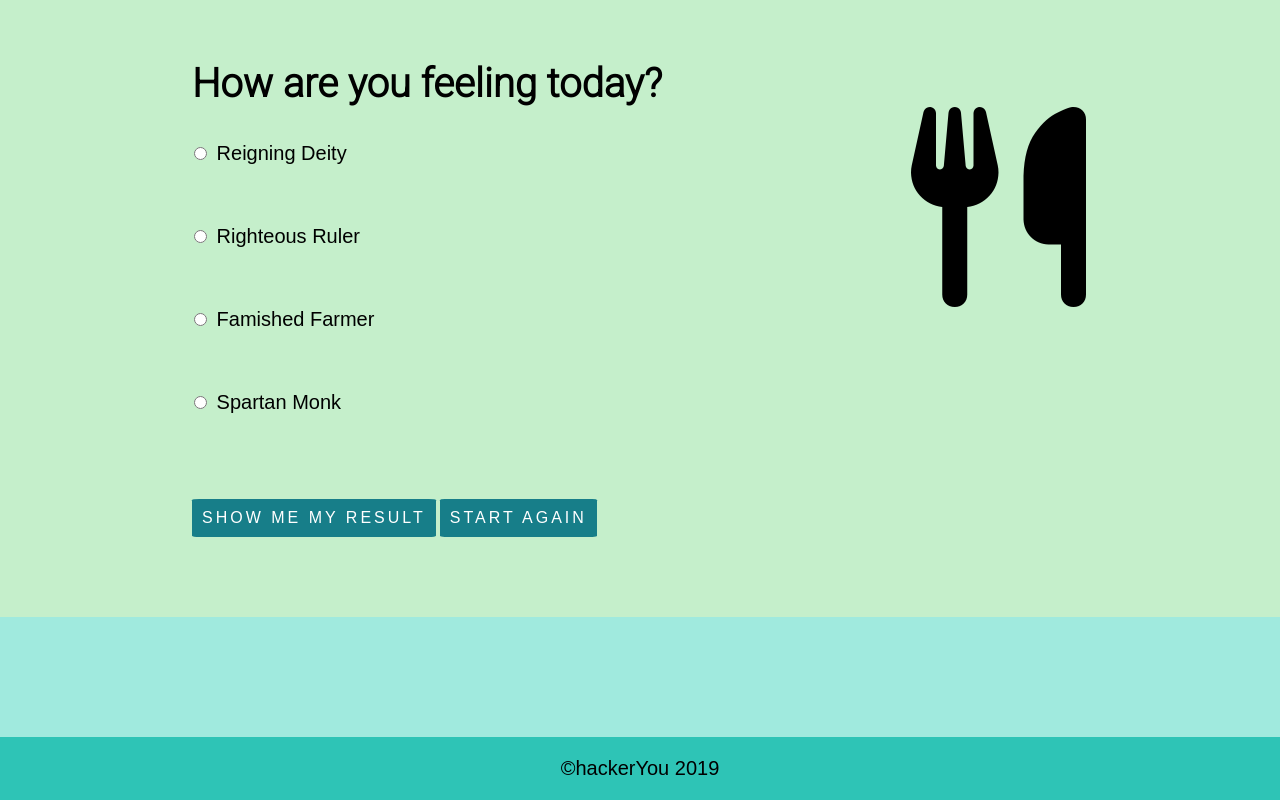
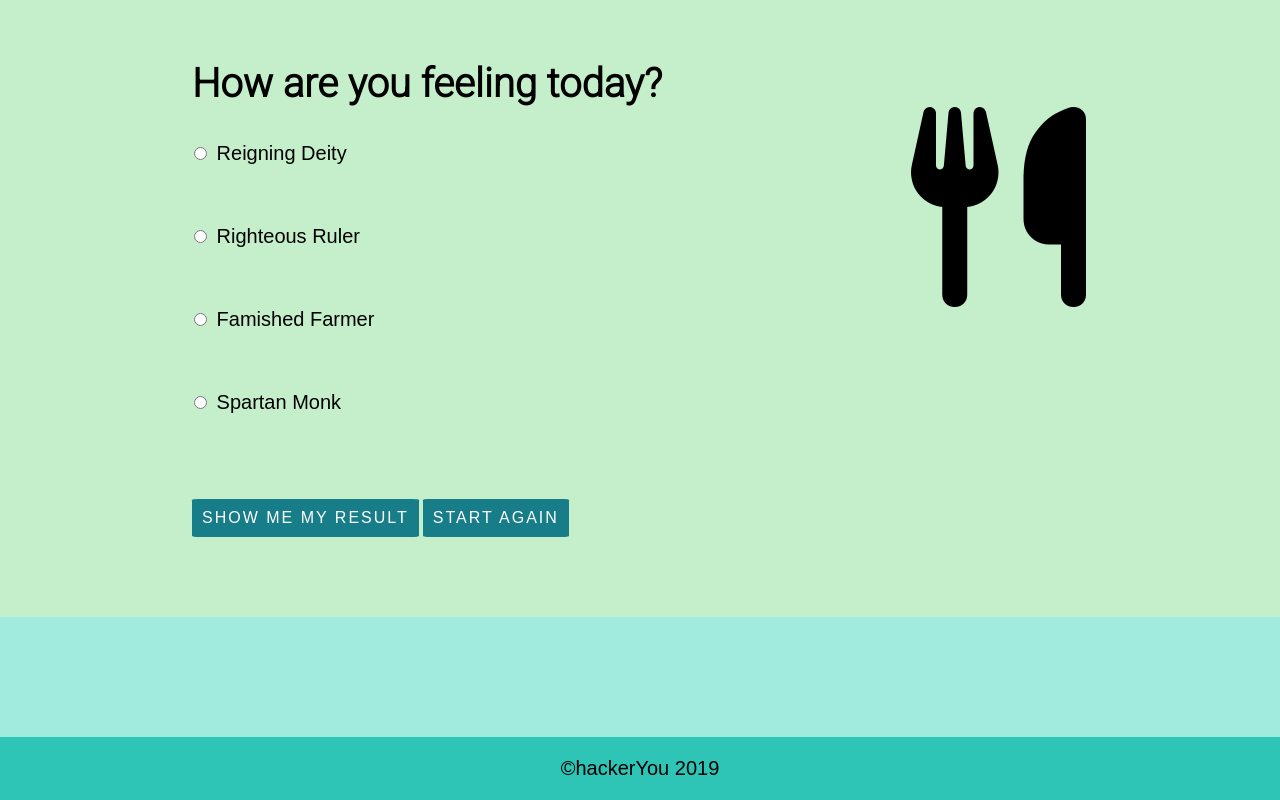
Before and after one commit to ArunavaDe/arunavaDeProjectThree, a plain HTML site: page index.html in a window 1280 px wide. Shown: the part 2308-3108 px from the top of the page. Drawn offline with nearby package versions, Linux system fonts and the light colour scheme; a web font is replaced by a local one.

Commit message:
Minor change in letter spacing

```diff
--- a/styles/sass/_baseStyles.scss
+++ b/styles/sass/_baseStyles.scss
@@ -163,7 +163,7 @@ footer {
         text-transform: uppercase;
         padding: 0.5rem;
         border-radius: 3%;
-        letter-spacing: 0.15rem;
+        letter-spacing: 0.1rem;
 
     }
 
```
Also changed, not shown: styles/styles.css.
